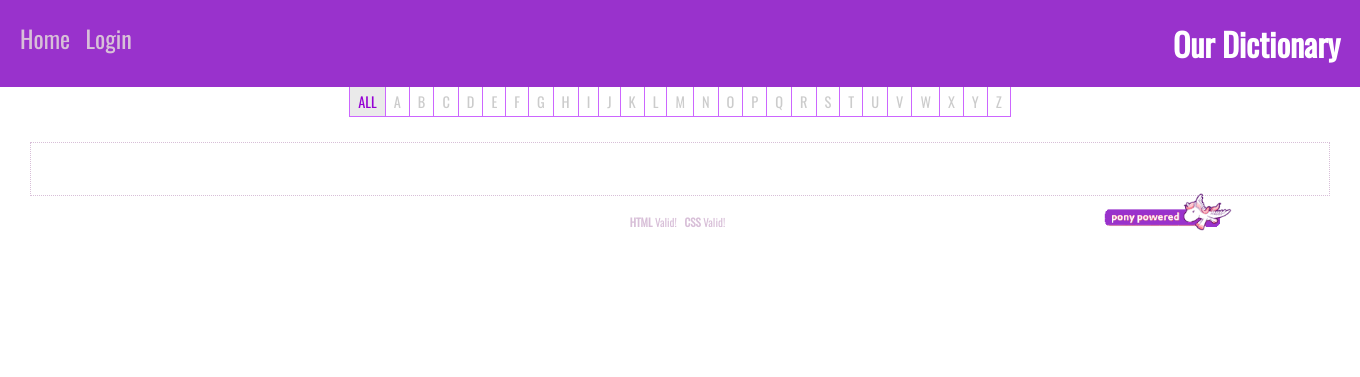
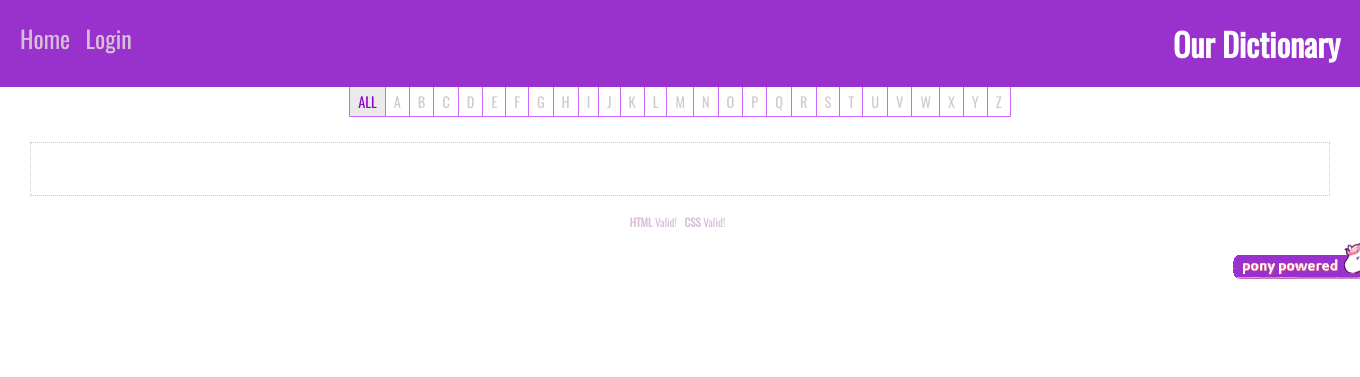
Before and after one commit to gctaa/ourdictionary, a Django app: template templates/wordviewer/wordentry_list.html in a window 1360 px wide; the page is wider, and only the part inside the window is pictured. Shown: the top 377 px of that part. Run offline with Django 3.2, Linux system fonts and the light colour scheme; the template is opened without the code that fills it, so the values that code supplies are empty; some libraries are stand-ins or nearby versions.

Commit message:
Added link  to logo added by b90d2015ab. Still needs correct positioning

```diff
--- a/templates/base.html
+++ b/templates/base.html
@@ -25,7 +25,7 @@
 <strong> CSS </strong> Valid! </a>
 </footer>
 
-<img class="logo" src="/static/images/ponypowered.png" alt="pony powered"></a>
+<a href="http://djangproject.com/" class="ponybadge" title="Magic! Ponies! Django! Whee!"><img src="/static/images/ponypowered.png" alt="pony powered"></a>
 
 </body>
 </html>
--- a/wordviewer/static/styles/style.css
+++ b/wordviewer/static/styles/style.css
@@ -165,9 +165,7 @@ footer span {
     color: #60A;
     font-size: 0.9em;
 }
-img.logo {
-    padding-left: 69em;
-    margin-top:-10em;
-    padding-bottom:1.1em;
+a.ponybadge {
+    float: right;
     width: 8em;
 }
```
